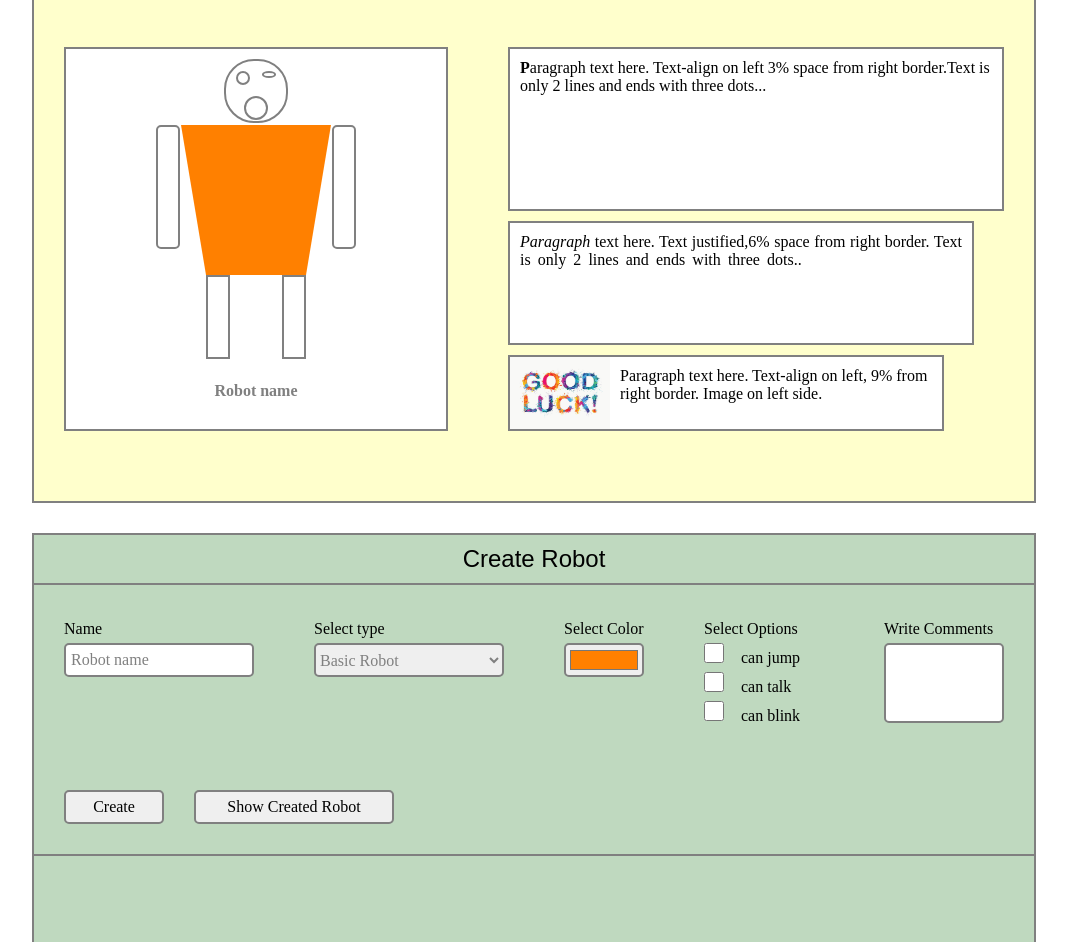
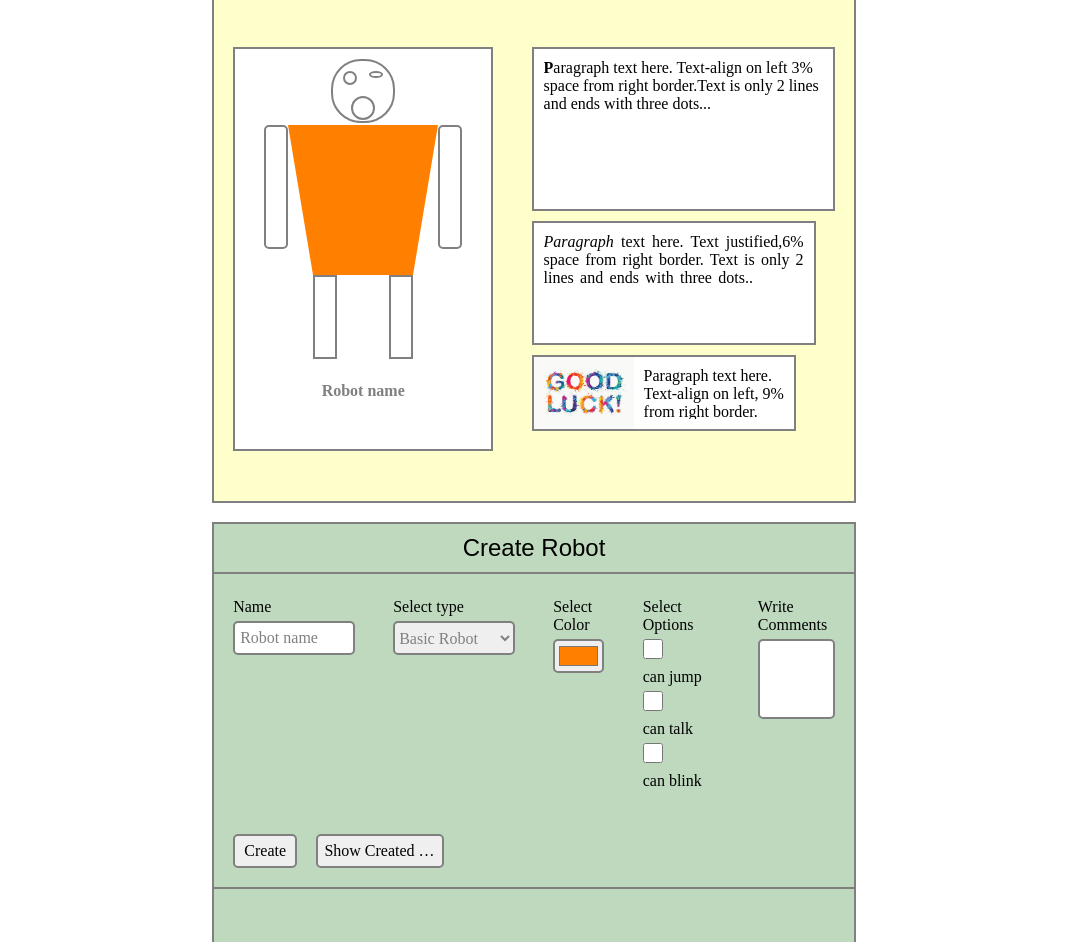
Before and after one commit to divanovg94/JavascriptHomeworkOne, a plain HTML site: page index.html in a window 1280 px wide. Shown: the part 135-1077 px from the top of the page, without its empty margins (108-1175 px from the left). Drawn offline with Linux system fonts and the light colour scheme.

Commit message:
viewport update

```diff
--- a/styles.css
+++ b/styles.css
@@ -4,7 +4,7 @@
 }
 body{
   margin: auto;
-  width:1000px;
+  width:50vw;
 }
 header{
  display:flex;
@@ -17,6 +17,12 @@ header > h1 {
 header > img{
   width:auto;
   height:80px;
+}
+button {
+  overflow: hidden;
+  white-space: nowrap;
+  display: block;
+  text-overflow: ellipsis;
 }
 #slide-1{
   width:100%;
@@ -73,14 +79,7 @@ margin-left: -20px;
 
 
 }
-.robot{
-  width:380px;
-  height:380px;
-  border: 2px solid grey;
-  background-color: white;
-  margin:50px 3% 50px 3%;
-  position:relative;
-}
+
 .div-paragraph{
 
   /* max-width:calc(100% - 524px); */
@@ -91,17 +90,19 @@ margin-left: -20px;
 }
 .div-paragraph > p {
  margin:10px;
+ overflow: hidden;
+ text-overflow: ellipsis;
 }
 
 #div-paragraph-one{
  margin: 50px 3% 10px 3%;
- width:calc(88% - 388px);
+ width:calc((30vw - 12%) - 8px);
  height:160px;
  text-align: left;
 }
 #div-paragraph-two{
   margin: 0px 6% 10px 3%;
-  width:calc(85% - 388px);
+  width:calc((30vw - 15%) - 8px);
   height:120px;
   text-align: justify;
 }
@@ -110,7 +111,7 @@ margin-left: -20px;
 }
 #div-paragraph-three{
   margin: 0px 9% 50px 3%;
-  width:calc(82% - 388px);
+  width:calc((30vw - 18%) - 8px);
   height:72px;
   text-align: left;
   display:flex;
@@ -195,9 +196,17 @@ margin-left: -20px;
   100% {opacity:1;}
 
 }
+.robot{
+  width:20vw;
+  height:100vh;
+  border: 2px solid grey;
+  background-color: white;
+  margin:50px 3% 50px 3%;
+  position:relative;
+}
 .robot-head{
   position: absolute;
-  left: 158px;
+  left:calc( 10vw - 32px);
   top: 20px;
   width: 60px;
   height: 60px;
@@ -283,7 +292,7 @@ margin-left: -20px;
 }
 .robot-left-hand{
   position: absolute;
-  left: 90px;
+  left:calc( 10vw - 99px);
   top: 86px;
   width: 20px;
   height: 120px;
@@ -305,7 +314,7 @@ margin-left: -20px;
 
 .robot-body {
   position: absolute;
-  left: 115px;
+  left:calc( 10vw - 75px);
   top: 86px;
   border-top: 150px solid #ff8000;
   border-left: 25px solid transparent;
@@ -326,7 +335,7 @@ margin-left: -20px;
 }
 .robot-right-hand{
   position: absolute;
-  left: 266px;
+  left:calc( 10vw + 75px);
   top: 86px;
   width: 20px;
   height: 120px;
@@ -347,7 +356,7 @@ margin-left: -20px;
 }
 .robot-left-leg{
   position: absolute;
-  left: 140px;
+  left:calc( 10vw - 50px);
   top: 236px;
   width: 20px;
   height: 80px;
@@ -368,7 +377,7 @@ margin-left: -20px;
 }
 .robot-right-leg{
   position: absolute;
-  left: 216px;
+  left:calc( 10vw + 26px);
   top: 236px;
   width: 20px;
   height: 80px;
```
